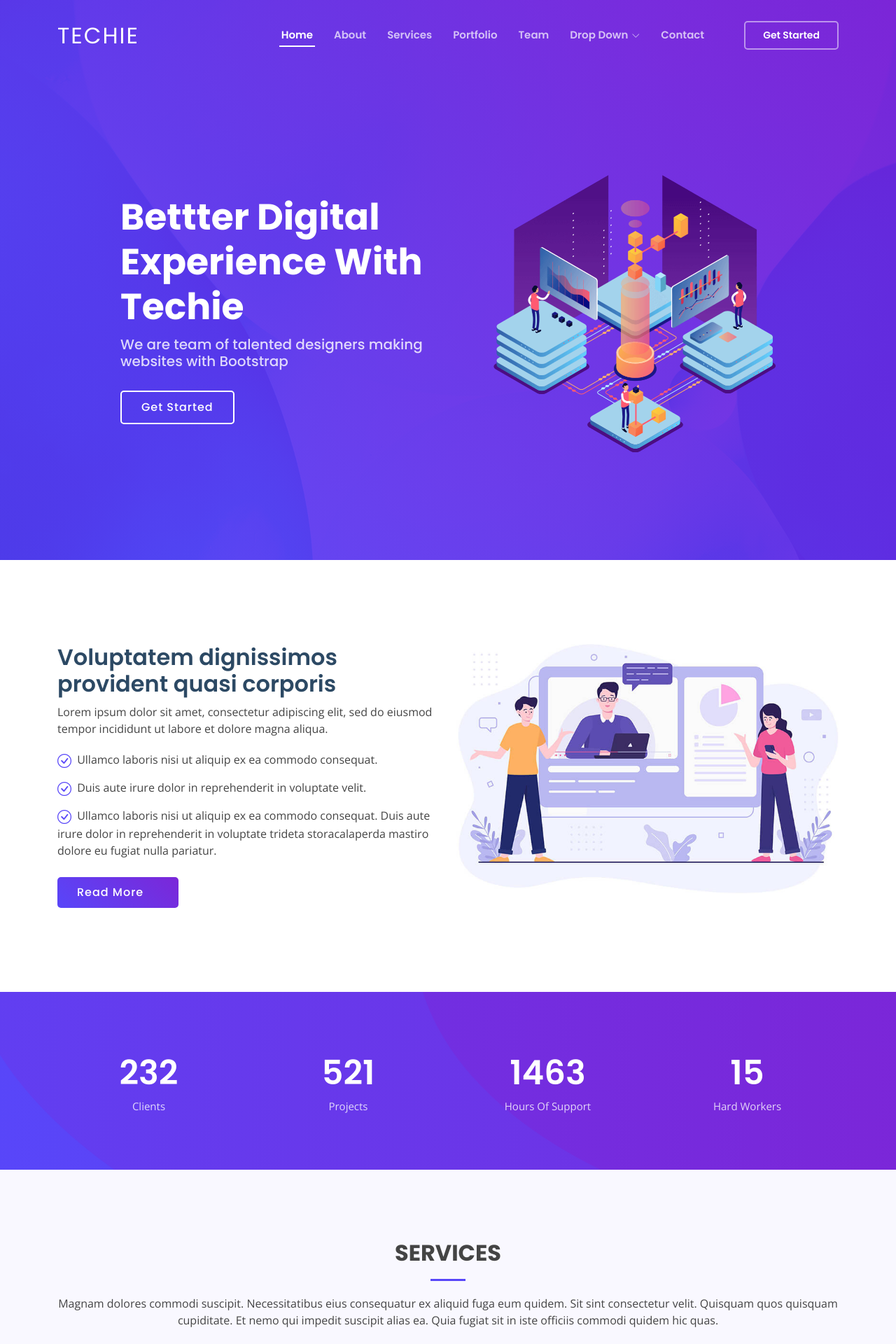
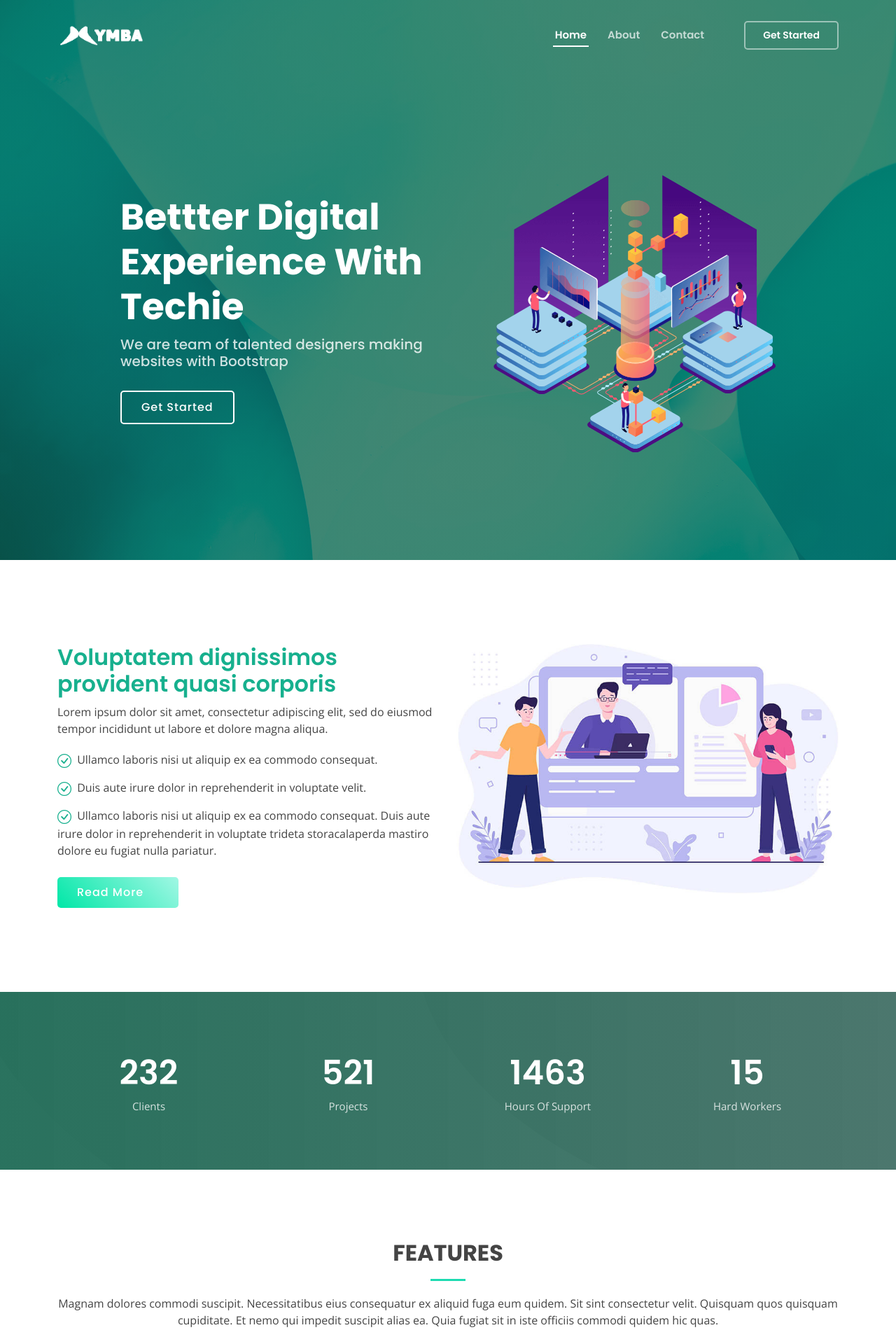
Before and after one commit to feerposser/mymba-home, a Django app: template mymbahome/home/templates/Techie/index.html in a window 1280 px wide. Shown: the top 1920 px of the page at 70% size. Run offline with Django 3.2, Linux system fonts and the light colour scheme; the template is opened without the code that fills it, so the values that code supplies are empty; some libraries are stand-ins or nearby versions.

Commit message:
modificações no frontend

```diff
--- a/mymbahome/home/templates/Techie/assets/css/style.css
+++ b/mymbahome/home/templates/Techie/assets/css/style.css
@@ -14,12 +14,12 @@
 }
 
 a {
-  color: #5846f9;
+  color: #00e7a7;
   text-decoration: none;
 }
 
 a:hover {
-  color: #8577fb;
+  color: #44e1bf;
   text-decoration: none;
 }
 
@@ -409,7 +409,7 @@
 #hero {
   width: 100%;
   height: 100vh;
-  background: linear-gradient(45deg, rgba(86, 58, 250, 0.9) 0%, rgba(116, 15, 214, 0.9) 100%), url("../img/hero-bg.jpg") center center no-repeat;
+  background: linear-gradient(45deg, rgba(11.4, 85.9, 69.4, 0.7) 0%, rgba(0.0, 90.6, 65.5, 0.7) 100%), url("../img/hero-bg.jpg") center center no-repeat;
   background-size: cover;
 }
 
@@ -555,7 +555,7 @@
   display: block;
   width: 50px;
   height: 3px;
-  background: #5846f9;
+  background: #1ddbb1;
   bottom: 0;
   left: calc(50% - 25px);
 }
@@ -574,7 +574,7 @@
 .about .content h3 {
   font-weight: 600;
   font-size: 32px;
-  color: #2c4964;
+  color: #17b08e;
 }
 
 .about .content ul {
@@ -589,7 +589,7 @@
 .about .content ul i {
   font-size: 20px;
   padding-right: 4px;
-  color: #5846f9;
+  color: #17b08e;
 }
 
 .about .content p:last-child {
@@ -606,12 +606,12 @@
   border-radius: 5px;
   transition: 0.5s;
   color: #fff;
-  background: linear-gradient(45deg, #5846f9 0%, #7b27d8 100%);
+  background: linear-gradient(45deg, #00e7a7 0%, #a1f7e4 100%);
   position: relative;
 }
 
 .about .content .read-more:hover {
-  background: linear-gradient(180deg, #5846f9 0%, #7b27d8 100%);
+  background: linear-gradient(180deg, #00e7a7 0%, #a1f7e4 100%);
 }
 
 .about .content .read-more i {
@@ -625,7 +625,7 @@
 # Counts
 --------------------------------------------------------------*/
 .counts {
-  background: linear-gradient(90deg, rgba(88, 70, 249, 0.5) 0%, rgba(123, 39, 216, 0.5) 100%), url("../img/counts-bg.png") center center no-repeat;
+  background: linear-gradient(90deg, rgba(0.0, 90.6, 65.5, 0.8) 0%, rgba(26.7, 88.2, 74.9, 0.7) 100%), url("../img/counts-bg2.png") center center no-repeat;
   padding: 80px 0 60px 0;
 }
 
--- a/mymbahome/home/templates/Techie/index.html
+++ b/mymbahome/home/templates/Techie/index.html
@@ -5,12 +5,12 @@
   <meta charset="utf-8">
   <meta content="width=device-width, initial-scale=1.0" name="viewport">
 
-  <title>Techie Bootstrap Template - Index</title>
+  <title>Mymba - Home</title>
   <meta content="" name="description">
   <meta content="" name="keywords">
 
   <!-- Favicons -->
-  <link href="assets/img/favicon.png" rel="icon">
+  <link href="assets/img/favicon2.png" rel="icon">
   <link href="assets/img/apple-touch-icon.png" rel="apple-touch-icon">
 
   <!-- Google Fonts -->
@@ -40,18 +40,15 @@
   <!-- ======= Header ======= -->
   <header id="header" class="fixed-top ">
     <div class="container d-flex align-items-center justify-content-between">
-      <h1 class="logo"><a href="index.html">Techie</a></h1>
+      <!-- <h1 class="logo"><a href="index.html">Techie</a></h1> -->
       <!-- Uncomment below if you prefer to use an image logo -->
-      <!-- <a href="index.html" class="logo"><img src="assets/img/logo.png" alt="" class="img-fluid"></a> -->
+      <a href="index.html" class="logo"><img src="assets/img/logo.png" alt="" class="img-fluid"></a>
 
       <nav id="navbar" class="navbar">
         <ul>
           <li><a class="nav-link scrollto active" href="#hero">Home</a></li>
           <li><a class="nav-link scrollto" href="#about">About</a></li>
-          <li><a class="nav-link scrollto" href="#services">Services</a></li>
-          <li><a class="nav-link scrollto " href="#portfolio">Portfolio</a></li>
-          <li><a class="nav-link scrollto" href="#team">Team</a></li>
-          <li class="dropdown"><a href="#"><span>Drop Down</span> <i class="bi bi-chevron-down"></i></a>
+          <!-- <li class="dropdown"><a href="#"><span>Drop Down</span> <i class="bi bi-chevron-down"></i></a>
             <ul>
               <li><a href="#">Drop Down 1</a></li>
               <li class="dropdown"><a href="#"><span>Deep Drop Down</span> <i class="bi bi-chevron-right"></i></a>
@@ -67,7 +64,7 @@
               <li><a href="#">Drop Down 3</a></li>
               <li><a href="#">Drop Down 4</a></li>
             </ul>
-          </li>
+          </li> -->
           <li><a class="nav-link scrollto" href="#contact">Contact</a></li>
           <li><a class="getstarted scrollto" href="#about">Get Started</a></li>
         </ul>
@@ -121,7 +118,8 @@
         </div>
 
       </div>
-    </section><!-- End About Section -->
+    </section>
+    <!-- End About Section  -->
 
     <!-- ======= Counts Section ======= -->
     <section id="counts" class="counts">
@@ -152,10 +150,11 @@
         </div>
 
       </div>
-    </section><!-- End Counts Section -->
+    </section>
+    <!-- End Counts Section -->
 
     <!-- ======= Services Section ======= -->
-    <section id="services" class="services section-bg">
+    <!-- <section id="services" class="services section-bg">
       <div class="container" data-aos="fade-up">
 
         <div class="section-title">
@@ -245,7 +244,8 @@
         </div>
 
       </div>
-    </section><!-- End Services Section -->
+    </section> -->
+    <!-- End Services Section -->
 
     <!-- ======= Features Section ======= -->
     <section id="features" class="features">
@@ -372,7 +372,7 @@
     </section><!-- End Testimonials Section -->
 
     <!-- ======= Portfolio Section ======= -->
-    <section id="portfolio" class="portfolio">
+    <!-- <section id="portfolio" class="portfolio">
       <div class="container" data-aos="fade-up">
 
         <div class="section-title">
@@ -522,10 +522,11 @@
         </div>
 
       </div>
-    </section><!-- End Portfolio Section -->
+    </section> -->
+    <!-- End Portfolio Section -->
 
     <!-- ======= Pricing Section ======= -->
-    <section id="pricing" class="pricing section-bg">
+    <!-- <section id="pricing" class="pricing section-bg">
       <div class="container" data-aos="fade-up">
 
         <div class="section-title">
@@ -607,7 +608,8 @@
         </div>
 
       </div>
-    </section><!-- End Pricing Section -->
+    </section> -->
+    <!-- End Pricing Section -->
 
     <!-- ======= Frequently Asked Questions Section ======= -->
     <section id="faq" class="faq">
@@ -774,7 +776,7 @@
             </ul>
           </div>
 
-          <div class="col-lg-3 col-md-6 footer-links">
+          <!-- <div class="col-lg-3 col-md-6 footer-links">
             <h4>Our Services</h4>
             <ul>
               <li><i class="bx bx-chevron-right"></i> <a href="#">Web Design</a></li>
@@ -783,7 +785,7 @@
               <li><i class="bx bx-chevron-right"></i> <a href="#">Marketing</a></li>
               <li><i class="bx bx-chevron-right"></i> <a href="#">Graphic Design</a></li>
             </ul>
-          </div>
+          </div> -->
 
           <div class="col-lg-4 col-md-6 footer-newsletter">
             <h4>Join Our Newsletter</h4>
```
Also changed, not shown: other parts of mymbahome/home/templates/Techie/assets/css/style.css (+21 -21 lines), mymbahome/home/templates/Techie/assets/img/counts-bg2.png (added), mymbahome/home/templates/Techie/assets/img/favicon.png (deleted), mymbahome/home/templates/Techie/assets/img/favicon1.png (added), mymbahome/home/templates/Techie/assets/img/favicon2.png (added), mymbahome/home/templates/Techie/assets/img/logo.png (added).
